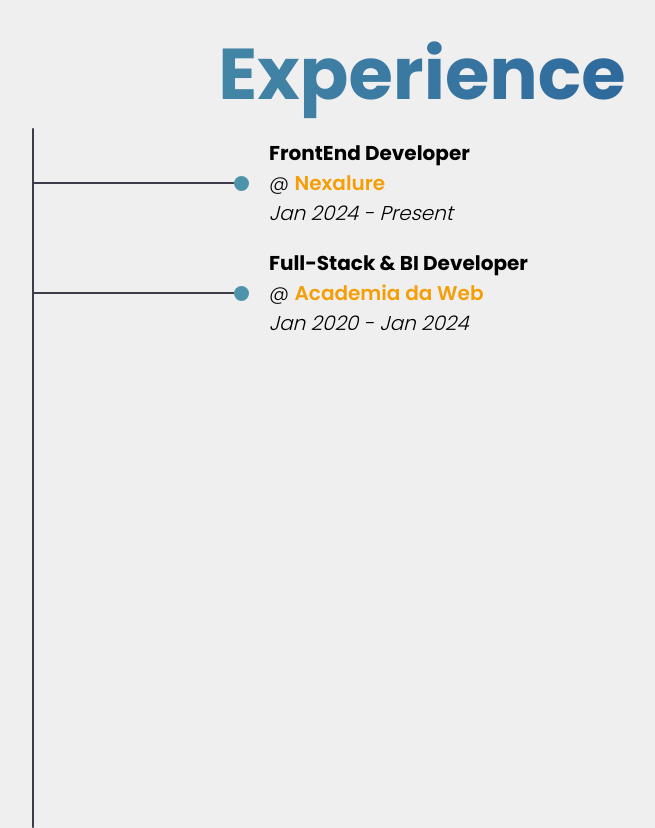
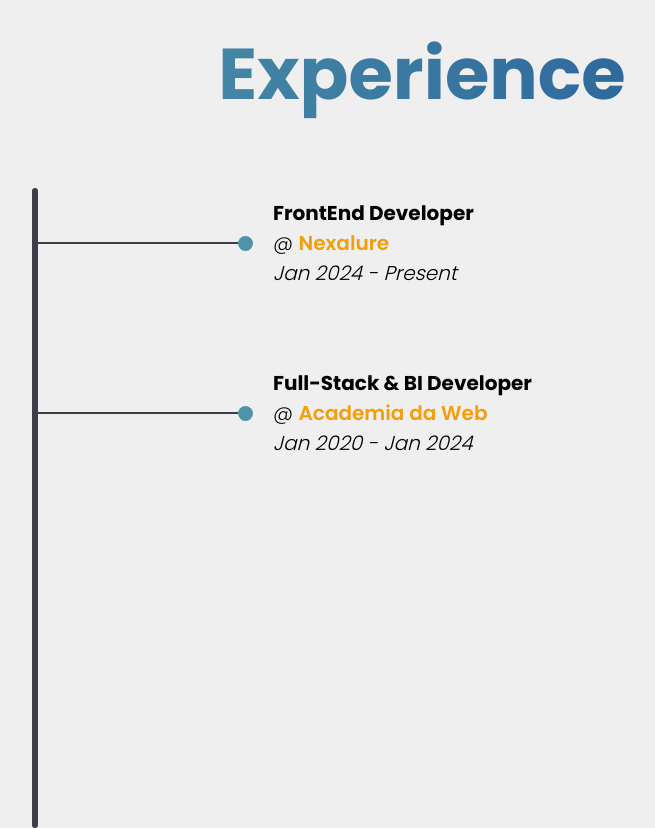
Before and after one commit to lmiguelcolombo/v2-react-portifolio, a React (Vite) app: page / in a window 1280 px wide. Shown: the part 2160-2988 px from the top of the page, without its empty margins (218-873 px from the left). Built offline with nearby package versions, Linux system fonts and the light colour scheme; no server answers; a web font is replaced by a local one.

Commit message:
style: timeline correct style with ols

```diff
--- a/src/components/Experience/Experience.scss
+++ b/src/components/Experience/Experience.scss
@@ -6,13 +6,14 @@
   padding-right: 250px;
 
   .timeline {
+    height: 100%;
     display: flex;
     align-items: flex-start;
-    height: 100%;
+    padding-top: 60px;
 
     .line {
       height: 100%;
-      width: 2px;
+      width: 6px;
       background: #3c3d49;
       border-radius: 50px;
     }
@@ -20,10 +21,27 @@
     .milestones-wrapper {
       display: flex;
       flex-direction: column;
+      gap: 60px;
+
+      .milestone-with-li {
+        display: flex;
+        // justify-content: space-between;
+
+        ol {
+          margin-top: 120px;
+          margin-left: 30px;
+
+          p {
+            @include responsive-font-size(16px, 12px, 10px);
+          }
+        }
+      }
 
       .milestone {
         display: flex;
         align-items: center;
+        align-self: flex-start;
+        flex-shrink: 0;
 
         .horizontal-line {
           width: 200px;
```
